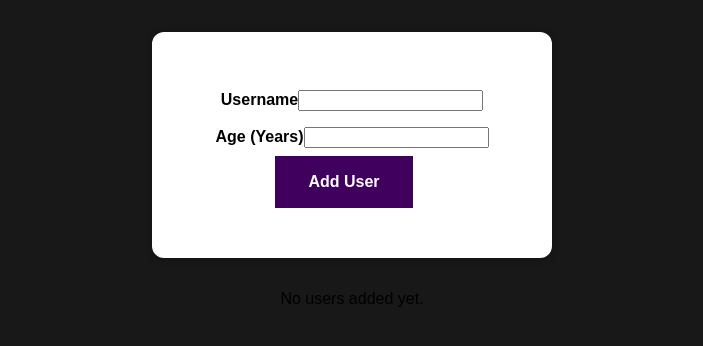
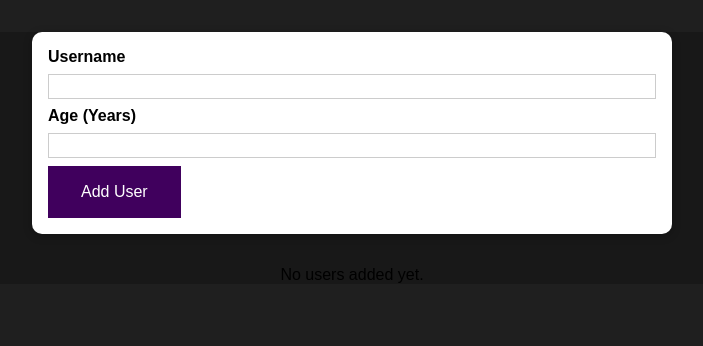
Before and after one commit to LyuboslavL/React-Udemy-Course, a React (Create React App) app in the folder UserList/: page / in a window 1280 px wide. Shown: the top 346 px of the page, without its empty margins (288-991 px from the left). Built offline with nearby package versions, Linux system fonts and the light colour scheme.

Commit message:
Better styling on AddUser
Improving the styles so it looks nicer

```diff
--- a/UserList/src/components/AddUser/AddUser.css
+++ b/UserList/src/components/AddUser/AddUser.css
@@ -1,4 +1,4 @@
-.add-user {
+/* .add-user {
   background-color: rgb(255, 255, 255);
   padding: 50px;
   margin: 2rem auto;
@@ -21,3 +21,34 @@
 .add-user__actions {
   text-align: left;
 }
+   */
+
+.add-user {
+  background: white;
+  box-shadow: 0 2px 8px rgba(0, 0, 0, 0.26);
+  border-radius: 10px;
+  margin: 2rem auto;
+  padding: 1rem;
+  width: 90%;
+  max-width: 40rem;
+}
+
+.add-user label {
+  display: block;
+  font-weight: bold;
+  margin-bottom: 0.5rem;
+}
+
+.add-user input {
+  font: inherit;
+  display: block;
+  width: 100%;
+  border: 1px solid #ccc;
+  padding: 0.15rem;
+  margin-bottom: 0.5rem;
+}
+
+.add-user input:focus {
+  outline: none;
+  border-color: #4f005f;
+}
--- a/UserList/src/components/AddUser/AddUser.js
+++ b/UserList/src/components/AddUser/AddUser.js
@@ -42,12 +42,12 @@ const AddUser = (props) => {
         <form onSubmit={formSubmitHandler}>
             <div className='add-user'>
                 <div className='add-user__input'>
-                    <label>Username</label>
-                    <input type="text" value={enteredUsername} onChange={usernameChangeHandler}></input>
+                    <label htmlFor='username'>Username</label>
+                    <input id='username' type="text" value={enteredUsername} onChange={usernameChangeHandler}></input>
                 </div>
                 <div className='add-user__input'>
-                    <label>Age (Years)</label>
-                    <input type='number' value={enteredAge} onChange={ageChangeHandler}></input>
+                    <label htmlFor='age'>Age (Years)</label>
+                    <input id='age' type='number' value={enteredAge} onChange={ageChangeHandler}></input>
                 </div>
                 <div className='add_user__action'>
                     <Button type='submit'>Add User</Button>
--- a/UserList/src/index.css
+++ b/UserList/src/index.css
@@ -4,6 +4,7 @@
 
 html {
   font-family: sans-serif;
+  background: #1f1f1f;
 }
 
 body {
```
